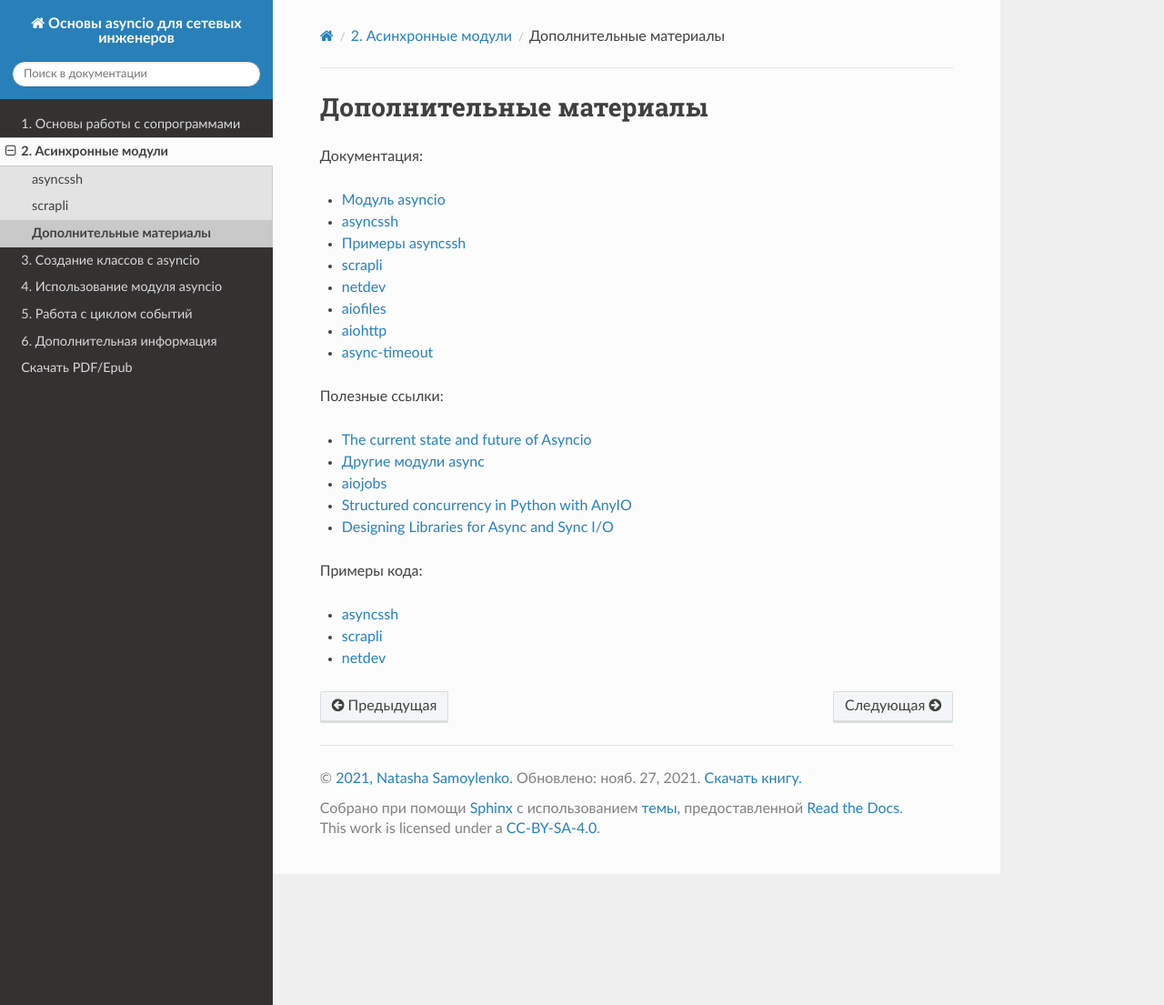
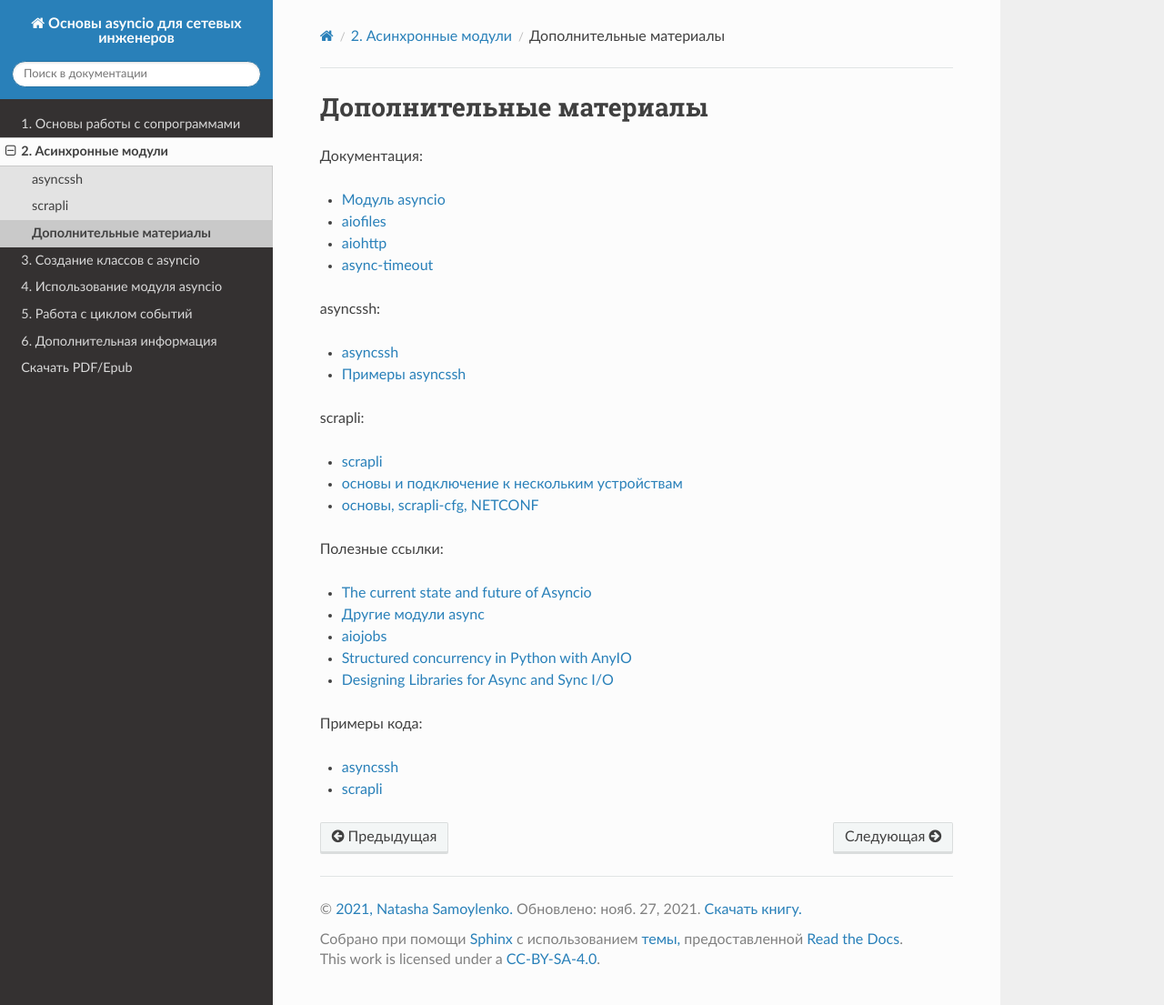
Before and after one commit to natenka/asyncpyneng-book, a Sphinx documentation site: the page built from docs/source/book/modules/further_reading.rst, in a window 1280 px wide and 1105 px high. Shown: the whole window at 91% size. Built offline with Sphinx 7.4.7 and the Read the Docs theme 2.0.0, drawn with Linux system fonts in a browser that asks for light colours; pages that are not in the unit, such as notebooks, are missing from menus.

Commit message:
removed scrapli/further_reading.rst

```diff
--- a/docs/source/book/modules/further_reading.rst
+++ b/docs/source/book/modules/further_reading.rst
@@ -4,13 +4,21 @@
 Документация:
 
 * `Модуль asyncio <https://docs.python.org/3.7/library/asyncio.html>`__
-* `asyncssh <https://asyncssh.readthedocs.io/en/latest/>`__
-* `Примеры asyncssh <https://asyncssh.readthedocs.io/en/stable/#client-examples>`__
-* `scrapli <https://carlmontanari.github.io/scrapli/>`__
-* `netdev <http://netdev.readthedocs.io/>`__
 * `aiofiles <https://github.com/Tinche/aiofiles>`__
 * `aiohttp <https://docs.aiohttp.org/en/stable/>`__
 * `async-timeout <https://github.com/aio-libs/async-timeout>`__
+
+
+asyncssh:
+
+* `asyncssh <https://asyncssh.readthedocs.io/en/latest/>`__
+* `Примеры asyncssh <https://asyncssh.readthedocs.io/en/stable/#client-examples>`__
+
+scrapli:
+
+* `scrapli <https://carlmontanari.github.io/scrapli/>`__
+* `основы и подключение к нескольким устройствам <https://github.com/natenka/pyneng-examples/tree/main/asyncio/asyncio02_libs/scrapli>`__
+* `основы, scrapli-cfg, NETCONF <https://github.com/dmfigol/network-programmability-stream/tree/master/scrapli-apps>`__
 
 Полезные ссылки:
 
@@ -25,4 +33,3 @@
 
 * `asyncssh <https://github.com/natenka/pyneng-examples/tree/main/asyncio/asyncio02_libs/asynssh>`__
 * `scrapli <https://github.com/natenka/pyneng-examples/tree/main/asyncio/asyncio02_libs/scrapli>`__
-* `netdev <https://github.com/natenka/pyneng-examples/tree/main/asyncio/asyncio02_libs/netdev>`__
```
Also changed, not shown: docs/source/book/modules/scrapli/further_reading.rst (deleted, +0 -12 lines).
